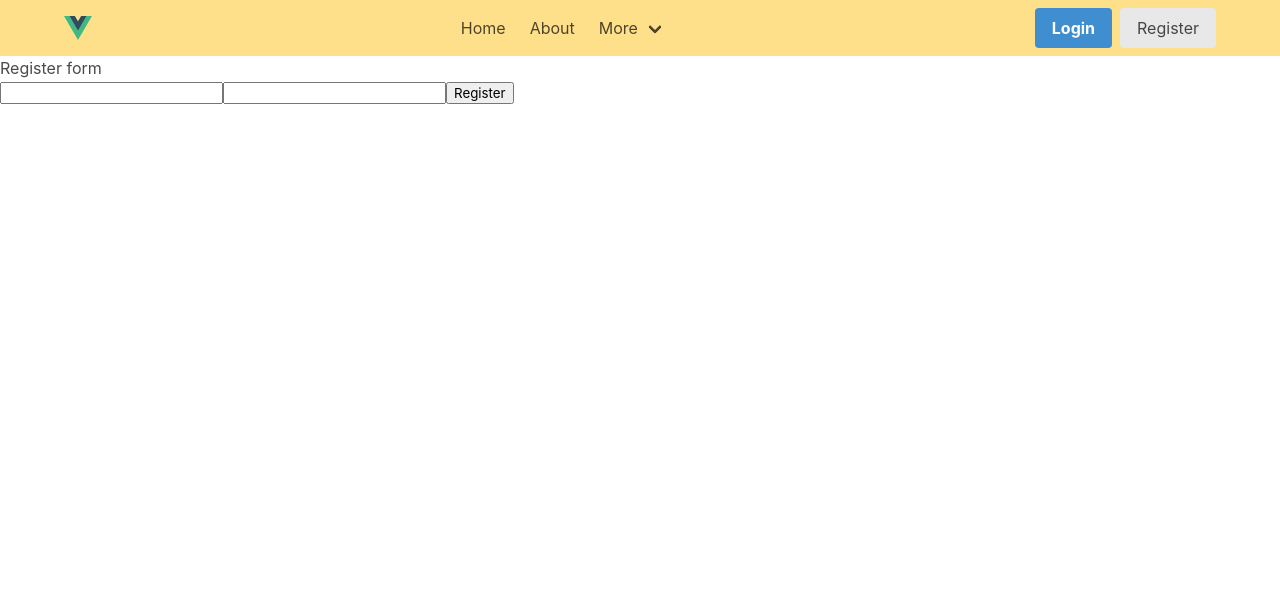
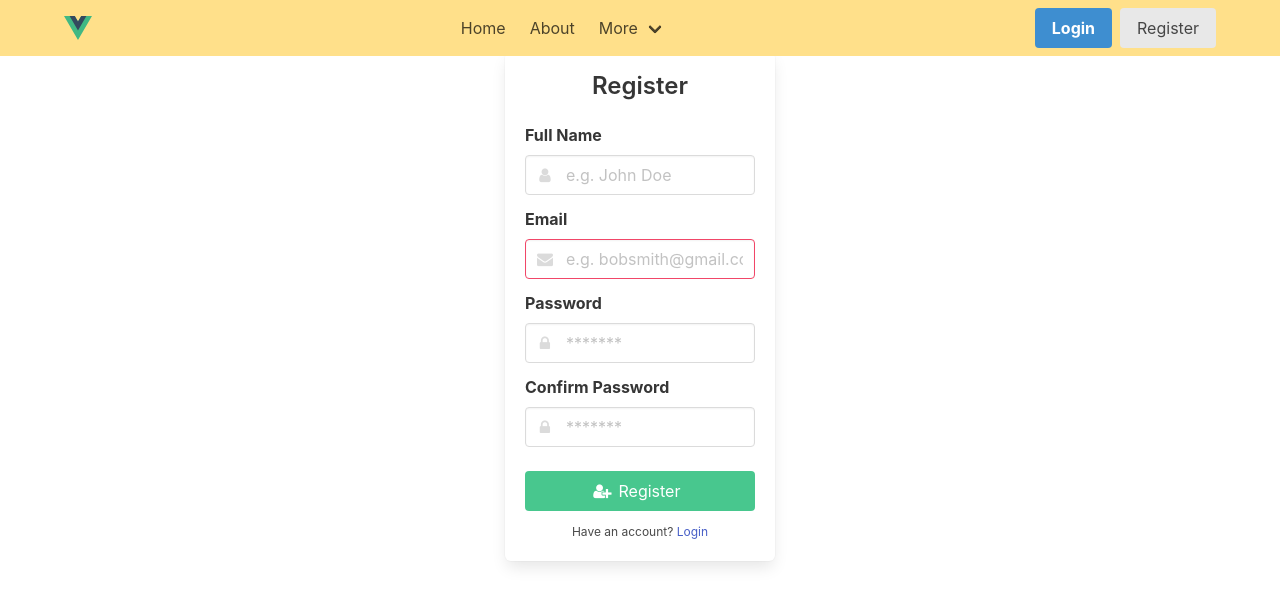
Before and after one commit to miramar1820/vue-todo-app, a Vue app: page /register in a window 1280 px wide. Shown: the top 606 px of the page. Built offline with nearby package versions, Linux system fonts and the light colour scheme; no server answers.

Commit message:
Added Google login, updated register page, and etc

```diff
--- a/index.html
+++ b/index.html
@@ -6,7 +6,7 @@
     <meta name="viewport" content="width=device-width, initial-scale=1.0">
     <title>Vue 3 App</title>
   </head>
-  <body>
+  <body  class="has-navbar-fixed-top">
     <div id="app"></div>
     <script type="module" src="/src/main.js"></script>
   </body>
--- a/src/assets/main.css
+++ b/src/assets/main.css
@@ -1,7 +1 @@
 @import "./base.css";
-
-#app {
-    height: 100%;
-    display: flex;
-    flex-direction: column;
-}
--- a/src/components/Footer.vue
+++ b/src/components/Footer.vue
@@ -1,5 +1,5 @@
 <template>
-    <footer class="footer">
+    <footer class="footer is-flex-align-items-flex-end mt-auto">
         <div class="content has-text-centered">
             <p>
                 <strong>Vue 3 App</strong> by <a href="mailto:miramar1820@gmail.com">Miras Maratov</a>. The source code is licensed
--- a/src/components/Navbar.vue
+++ b/src/components/Navbar.vue
@@ -1,5 +1,5 @@
 <template>
-    <nav class="navbar is-warning is-fixed" role="navigation" aria-label="main navigation">
+    <nav class="navbar is-warning is-fixed-top" role="navigation" aria-label="main navigation">
         <div class="container">
             <div class="navbar-brand">
                 <RouterLink class="navbar-item" to="/" exact>
--- a/src/firebase/config.js
+++ b/src/firebase/config.js
@@ -10,7 +10,16 @@ import {
   browserSessionPersistence,
   setPersistence,
 } from "firebase/auth";
-import { getFirestore } from "firebase/firestore";
+import {
+  getFirestore,
+  doc,
+  getDoc,
+  setDoc,
+  collection,
+  writeBatch,
+  query,
+  getDocs,
+} from "firebase/firestore";
 
 const firebaseConfig = {
   apiKey: import.meta.env.VITE_FIREBASE_API_KEY,
@@ -27,6 +36,9 @@ const db = getFirestore(app);
 const auth = getAuth(app);
 const provider = new GoogleAuthProvider();
 setPersistence(auth, browserSessionPersistence);
+provider.setCustomParameters({
+  prompt: "select_account",
+});
 
 export const loginWithGooglePopup = () => signInWithPopup(auth, provider);
 
--- a/src/stores/user.js
+++ b/src/stores/user.js
@@ -37,6 +37,17 @@ export const useAuthStore = defineStore("authStore", {
       //   }, reject());
       // });
     },
+    async loginGooglePopup() {
+      try {
+        await loginWithGooglePopup();
+        return true;
+      } catch (error) {
+        this.user = null;
+        this.error = error;
+        console.log(error);
+        return false;
+      }
+    },
     async login(email, password) {
       try {
         this.loading = true;
@@ -50,6 +61,8 @@ export const useAuthStore = defineStore("authStore", {
         this.error = error;
         console.log(error);
         return false;
+      } finally {
+        this.loading = false;
       }
     },
     async createAccount(email, password) {
--- a/src/views/HomeView.vue
+++ b/src/views/HomeView.vue
@@ -2,6 +2,76 @@
 </script>
 
 <template>
+  <section>
+    <div class="hero-body">
+      <p class="title">
+        Hero title
+      </p>
+      <p class="subtitle">
+        Hero subtitle
+      </p>
+    </div>
+  </section>
+  <section class="hero">
+    <div class="hero-body">
+      <p class="title">
+        Hero title
+      </p>
+      <p class="subtitle">
+        Hero subtitle
+      </p>
+    </div>
+  </section>
+  <section class="hero">
+    <div class="hero-body">
+      <p class="title">
+        Hero title
+      </p>
+      <p class="subtitle">
+        Hero subtitle
+      </p>
+    </div>
+  </section>
+  <section class="hero">
+    <div class="hero-body">
+      <p class="title">
+        Hero title
+      </p>
+      <p class="subtitle">
+        Hero subtitle
+      </p>
+    </div>
+  </section>
+  <section class="hero">
+    <div class="hero-body">
+      <p class="title">
+        Hero title
+      </p>
+      <p class="subtitle">
+        Hero subtitle
+      </p>
+    </div>
+  </section>
+  <section class="hero">
+    <div class="hero-body">
+      <p class="title">
+        Hero title
+      </p>
+      <p class="subtitle">
+        Hero subtitle
+      </p>
+    </div>
+  </section>
+  <section class="hero">
+    <div class="hero-body">
+      <p class="title">
+        Hero title
+      </p>
+      <p class="subtitle">
+        Hero subtitle
+      </p>
+    </div>
+  </section>
   <section class="hero">
     <div class="hero-body">
       <p class="title">
--- a/src/views/Login.vue
+++ b/src/views/Login.vue
@@ -2,11 +2,28 @@
     <div class="is-flex fullheight is-align-items-center">
         <div class="container">
             <div class="columns is-centered">
+
                 <div class="column is-5-tablet is-4-desktop is-3-widescreen">
+
+
                     <form @submit.prevent="loginUser" class="box">
-                        <div class="field">
-                            <h1 class="title is-4 centered">Login</h1>
+                        <div class="block">
+                            <h1 class="title is-4 has-text-centered">Login</h1>
                         </div>
+
+                        <div class="mb-3">
+                            <button class="button is-outlined is-fullwidth" @click.prevent="googleLoginPopup"
+                                :disabled="store.loading ? true : false">
+                                <span class="icon">
+                                    <i class="fa fa-google"></i>
+                                </span>
+                                <span>Login with Google</span>
+                            </button>
+                        </div>
+                        <div class="mb-3 has-text-centered">
+                            <span>or</span>
+                        </div>
+
                         <div class="field">
                             <label for="" class="label">Email</label>
                             <div class="control has-icons-left">
@@ -46,7 +63,7 @@
                                 <span>Login</span>
                             </button>
                         </div>
-                        <div class="field centered">
+                        <div class="field has-text-centered">
                             <div class="is-size-7">
                                 Don't have an account?
                                 <RouterLink to="/register" class="link"> Register </RouterLink>
@@ -66,7 +83,7 @@ import { useAuthStore } from '@/stores/user'
 
 const store = useAuthStore();
 const router = useRouter();
-const { login, isLoading } = store;
+const { login, loginGooglePopup } = store;
 
 const email = ref('')
 const password = ref('')
@@ -76,14 +93,15 @@ const loginUser = async () => {
         router.replace('/dashboard')
 }
 
+const googleLoginPopup = async () => {
+    if (await loginGooglePopup())
+        router.push('/dashboard')
+}
 
 </script>
 
 <style>
-.centered {
-    text-align: center;
-}
 .fullheight {
-    flex: 1 0 auto
+    height: 90%;
 }
 </style>
--- a/src/views/Register.vue
+++ b/src/views/Register.vue
@@ -1,31 +1,128 @@
 <template>
-    <div>
-        <h1>Register form</h1>
-        <form @submit.prevent>
-            <input type="email" v-model="email">
-            <input type="password" v-model="password">
-            <span> {{ store.error }}</span>
-            <button @click="registerUser">Register</button>
-        </form>
+    <div class="is-flex fullheight is-align-items-center">
+        <div class="container">
+            <div class="columns is-centered">
+
+                <div class="column is-5-tablet is-4-desktop is-3-widescreen">
+
+
+                    <form @submit.prevent="registerUser" class="box">
+                        <div class="block">
+                            <h1 class="title is-4 has-text-centered">Register</h1>
+                        </div>
+
+                        <div class="field">
+                            <label for="" class="label">Full Name</label>
+                            <div class="control has-icons-left">
+                                <input type="text" v-model="displayName" placeholder="e.g. John Doe" class="input" required>
+                                <span class="icon is-small is-left">
+                                    <i class="fa fa-user"></i>
+                                </span>
+                            </div>
+                        </div>
+                        <div class="field">
+                            <label for="" class="label">Email</label>
+                            <div class="control has-icons-left">
+                                <input type="email" v-model="email" placeholder="e.g. bobsmith@gmail.com" class="input"
+                                    :class="msg.email !== '' ? 'is-danger' : ''" required>
+                                <span class="icon is-small is-left">
+                                    <i class="fa fa-envelope"></i>
+                                </span>
+                            </div>
+                            <div class="has-text-centered"><span class="has-text-danger" v-if="msg.email">{{ msg.email
+                            }}</span></div>
+                        </div>
+                        <div class="field">
+                            <label for="" class="label">Password</label>
+                            <div class="control has-icons-left">
+                                <input type="password" v-model="password" placeholder="*******" class="input" required>
+                                <span class="icon is-small is-left">
+                                    <i class="fa fa-lock"></i>
+                                </span>
+                            </div>
+                        </div>
+                        <div class="field">
+                            <label for="" class="label">Confirm Password</label>
+                            <div class="control has-icons-left">
+                                <input type="password" v-model="confirmPassword" placeholder="*******" class="input"
+                                    required>
+                                <span class="icon is-small is-left">
+                                    <i class="fa fa-lock"></i>
+                                </span>
+                            </div>
+                        </div>
+                        <div class="error">
+                            <span class="is-danger"> {{ store.error ?
+                                store.error : '' }}</span>
+                        </div>
+                        <div class="field mt-5">
+                            <button class="button is-success is-fullwidth" :disabled="!formReady"
+                                :class="store.loading ? 'is-loading' : ''">
+                                <span class="icon">
+                                    <i class="fa fa-user-plus"></i>
+                                </span>
+                                <span>Register</span>
+                            </button>
+                        </div>
+                        <div class="field has-text-centered">
+                            <div class="is-size-7">
+                                Have an account?
+                                <RouterLink to="/login" class="link"> Login </RouterLink>
+                            </div>
+                        </div>
+                    </form>
+                </div>
+            </div>
+        </div>
     </div>
 </template>
 
 <script setup>
-import { ref } from 'vue'
+import { ref, watch, reactive, computed } from 'vue'
 import { useRouter } from 'vue-router'
 import { useAuthStore } from '@/stores/user'
 
 const store = useAuthStore();
 const router = useRouter();
 // const { createAccount } = store;
-
+const displayName = ref('')
 const email = ref('')
 const password = ref('')
+const confirmPassword = ref('')
+const msg = reactive([])
 
 const registerUser = async () => {
     if (await store.createAccount(email.value, password.value))
         router.replace('/login')
 }
 
+const formReady = computed(() => {
+    console.log("msg every", msg.every((i) => i === ''));
+    return msg.every(i => i === '')
+})
+
+watch(email, (val) => {
+    email.value = val;
+    validateEmail(val)
+})
+
+
+
+const validateEmail = (value) => {
+    if (/^\w+([\.-]?\w+)*@\w+([\.-]?\w+)*(\.\w{2,3})+$/.test(value)) {
+        msg['email'] = '';
+        console.log('validate');
+    } else {
+        msg['email'] = 'Invalid email';
+    }
+}
+
+const validateName = (value) => {
+    if (/^\w+([\.-]?\w+)*@\w+([\.-]?\w+)*(\.\w{2,3})+$/.test(value)) {
+        msg['email'] = '';
+    } else {
+        msg['email'] = 'Invalid email';
+    }
+}
 
 </script>
```
Also changed, not shown: src/components/UI/Input.vue (added).
